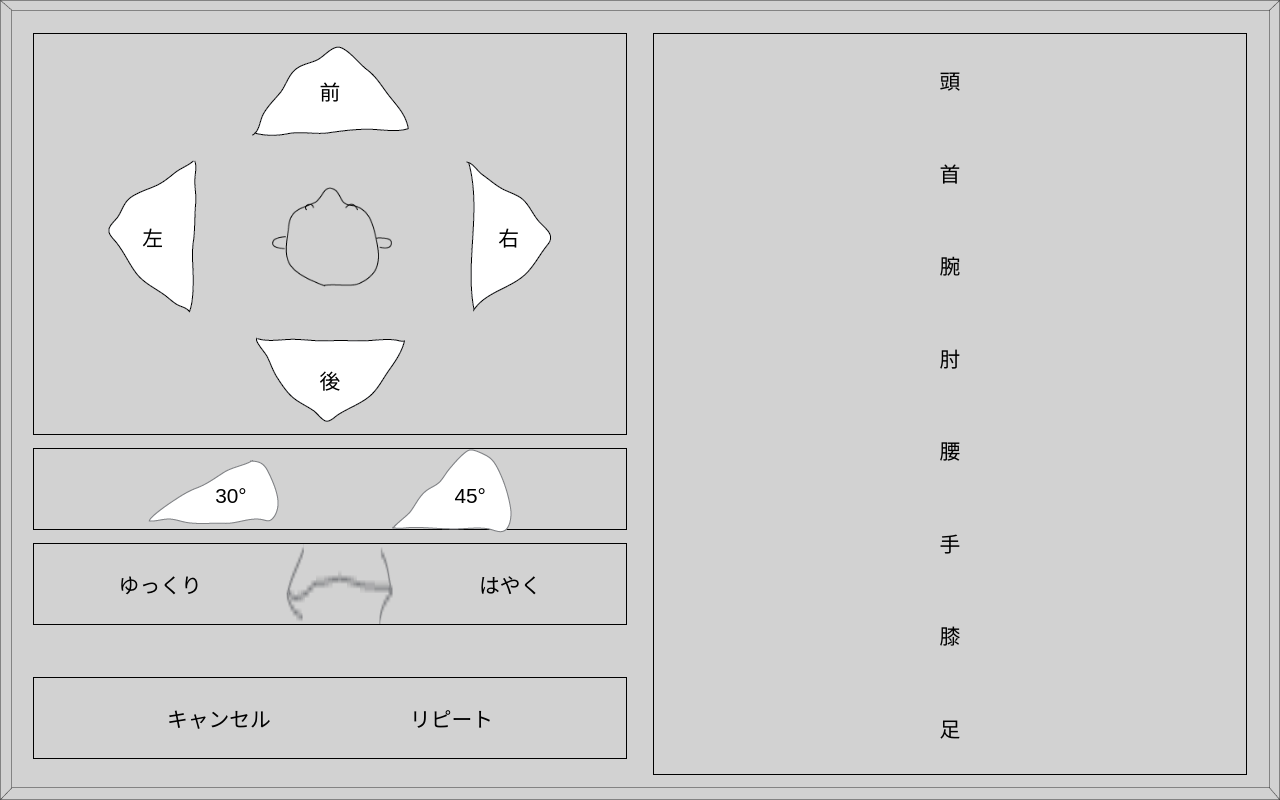
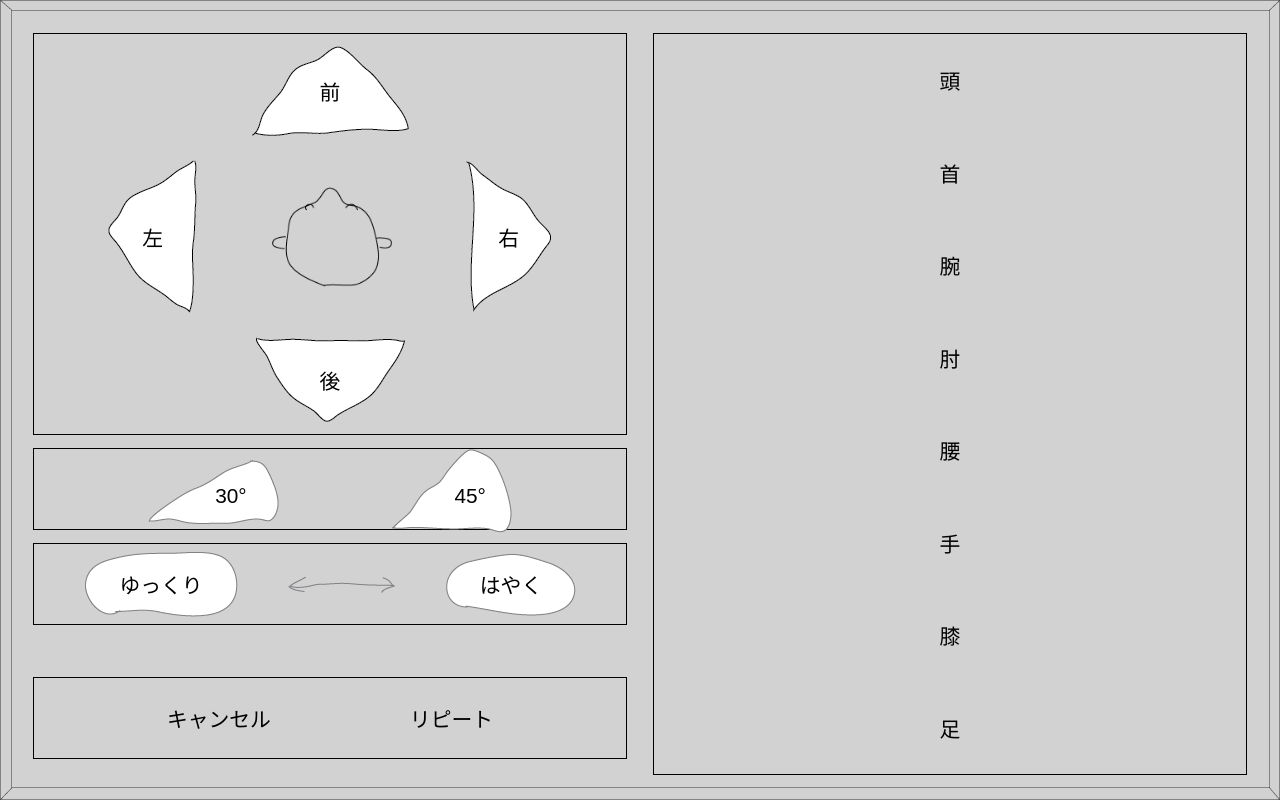
Before and after one commit to specialgee/norimono, a React (Create React App) app: page / in a window 1280 px wide. Built offline with nearby package versions, Linux system fonts and the light colour scheme.

Commit message:
added speed style

```diff
--- a/src/App.css
+++ b/src/App.css
@@ -136,6 +136,25 @@ button:focus {
   margin: 0.5em;
 }
 
+.speed-slow {
+  background-image: url("./assets/img/speed/button-slow.png");
+  width: 154px;
+  height: 66px;
+}
+
+.speed-fast {
+  background-image: url("./assets/img/speed/button-fast.png");
+  width: 130px;
+  height: 63px;
+}
+
+.speed-arrow {
+  width: 108px;
+  height: 17px;
+  align-self: center;
+  background-color: transparent;
+}
+
 /* SETTINGS */
 .settings {
   width: auto;
```
